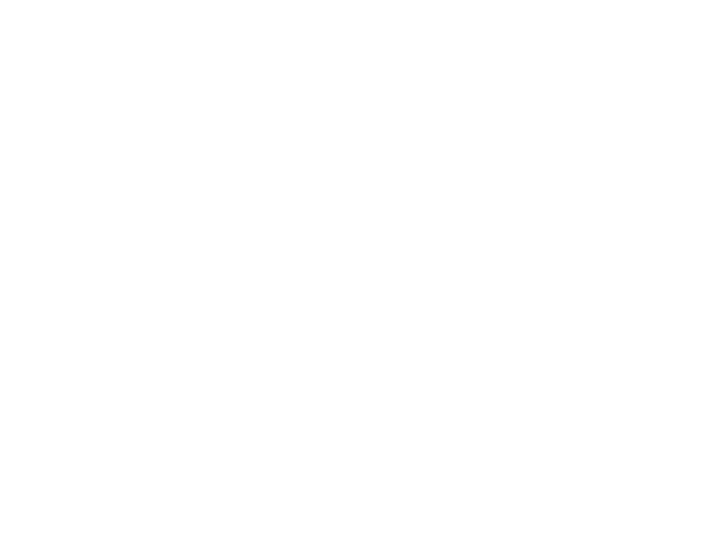
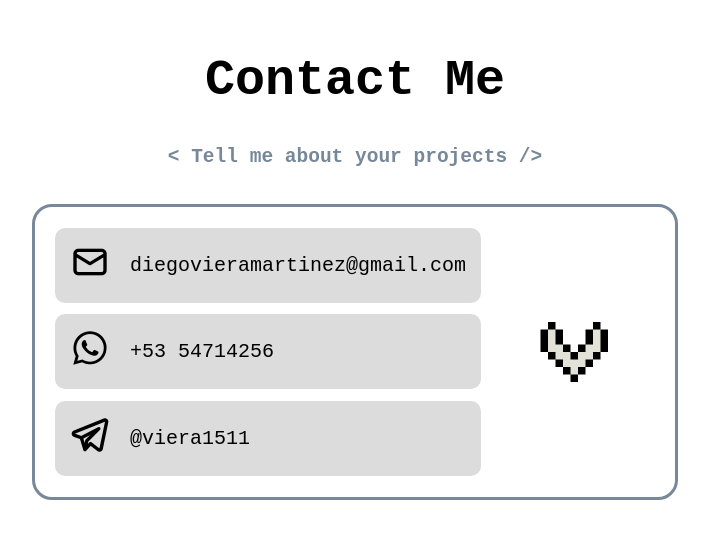
Before and after one commit to DiegoViera1511/my_personal_portfolio, a React (Vite) app: page /portfolio in a window 1280 px wide. Shown: the part 2524-3063 px from the top of the page, without its empty margins (285-994 px from the left). Before the commit the page ends 2400 px from the top, so only its background shows below. Built offline with nearby package versions, Linux system fonts and the light colour scheme.

Commit message:
contact card

```diff
--- a/src/App.jsx
+++ b/src/App.jsx
@@ -3,6 +3,7 @@
 import {About} from "./Components/About/About.jsx";
 import "./App.css"
 import {Skills} from "./Components/Skills/Skills.jsx";
+import {Contact} from "./Components/Contact/Contact.jsx";
 function App() {
   return (
       <>
@@ -12,6 +13,7 @@
               <Home />
               <About />
               <Skills />
+              <Contact />
               {/*
 
 
--- a/src/Components/About/About.jsx
+++ b/src/Components/About/About.jsx
@@ -11,12 +11,13 @@
             <Icon_Store />
 
             <p className="about_text">
-                My name is Diego Manuel Viera Martínez, a computer scientist graduated from the<br/>
-                University of Havana in Cuba. My native language is Spanish, but I also speak English.<br/>
-                Passionate about full stack web development, artificial intelligence, and game development,<br/>
-                I constantly seek to enhance my skills by learning new technologies. Working on data<br/>
-                structures helps improve my efficiency. Creativity is always a focus, and my dream is to<br/>
-                create something that improves everyone’s life.
+                Hello! My name is Diego Manuel Viera Martínez, and I am a Computer Science student passionate about software development and technology. My native language is Spanish, and I am always looking for new opportunities to learn and grow in the programming world.
+                <br/><br/>
+                I am a big fan of Apple and love to explore their technologies and ecosystems. I also have a strong interest in game development, where I can apply my creativity and technical skills. I enjoy participating in collaborative projects, where I can use my knowledge and acquire new skills. I am particularly interested in areas such as artificial intelligence, web development, and systems programming.
+                <br/><br/>
+                My hobbies include creating pixel art and going to the gym to stay healthy and fit. These activities help me stay creative and balanced. I am excited to contribute to open-source projects and collaborate with other technology enthusiasts.
+                <br/><br/>
+                If you have a project in mind or just want to chat about technology, feel free to reach out!
             </p>
 
             <a className="cv_link" href="src/assets/CV_Diego_Viera.pdf" download="CV_Diego_Viera.pdf">
--- a/src/Components/About/about.css
+++ b/src/Components/About/about.css
@@ -22,7 +22,10 @@
     display: flex;
     color: var(--secondary-font-color);
     font-size: large;
-    margin: 40px;
+    margin-top: 50px;
+    margin-bottom: 50px;
+    margin-right: 200px;
+    margin-left: 200px;
     justify-content: center;
 }
 .about_photo{
@@ -76,7 +79,7 @@
         display: flex;
         flex-wrap: wrap;
         color: var(--secondary-font-color);
-        font-size: small;
+        font-size: x-small;
         margin: 10px;
     }
 }
--- a/src/Components/Contact/Contact.jsx
+++ b/src/Components/Contact/Contact.jsx
@@ -0,0 +1,13 @@
+import "./contact.css"
+import {Contact_Card} from "./Contact_Card/Contact_Card.jsx";
+export function Contact(){
+    return (
+        <section id="contact" className="contact_section">
+            <h1 className="section_title">Contact Me</h1>
+
+            <h2 className="section_subtitle">&lt; Tell me about your projects /&gt;</h2>
+
+            <Contact_Card />
+        </section>
+    )
+}
--- /dev/null
+++ b/src/Components/Contact/Contact_Card/Contact_Card.jsx
@@ -0,0 +1,27 @@
+import "./contact_card.css"
+
+export function Contact_Card(){
+    return (
+        <div className="contact_card">
+            <div className="contact_social">
+                <span>
+                    <i className="uil uil-envelope-alt social_icon"></i>
+                    <a href="mailto:diegovieramartinez@gmail.com"> diegovieramartinez@gmail.com</a>
+                </span>
+                <span>
+                    <i className="uil uil-whatsapp social_icon"></i>
+                    <a href="https://wa.me/5354714256">+53 54714256</a>
+                </span>
+                <span>
+                    <i className="uil uil-telegram-alt social_icon"></i>
+                    <a href="t.me/viera1511">@viera1511</a>
+                </span>
+            </div>
+            <div className="card_logo">
+                <span>
+                    <img src="src/assets/Images/Viera_Logo.png" className="logo"/>
+                </span>
+            </div>
+        </div>
+    )
+}
--- /dev/null
+++ b/src/Components/Contact/Contact_Card/contact_card.css
@@ -0,0 +1,57 @@
+.contact_card{
+    display: grid;
+    grid-template-columns: 1fr 1fr;
+    height: 250px;
+    width: 600px;
+    gap: 20px;
+    border: lightslategrey 3px solid;
+    border-radius: 20px;
+    background-color: white;
+    padding: 20px;
+}
+.contact_social{
+    display: grid;
+    grid-template-rows: 1fr 1fr 1fr;
+    gap: 10px;
+    font-size: 20px;
+    align-items: center;
+    justify-content: left;
+}
+
+.contact_social span{
+    display: flex;
+    flex-direction: row;
+    padding: 15px;
+    border-radius: 10px;
+    background-color: rgba(79,79,79,0.2);
+    gap: 20px;
+    transition: background-color 0.5s ease;
+}
+.contact_social span:hover{
+    background-color: rgba(79,79,79,0.4);
+}
+.contact_social i{
+    font-size: 40px;
+}
+.contact_social a{
+    display: flex;
+    align-items: center;
+    justify-content: center;
+    text-decoration: none;
+    color: black;
+}
+.card_logo{
+    display: flex;
+    align-items: center;
+    justify-content: center;
+}
+.logo{
+    display: flex;
+    height: 120px;
+    width: 120px;
+}
+.card_logo span{
+    display: flex;
+    justify-content: center;
+    align-items: center;
+}
--- a/src/Components/Contact/contact.css
+++ b/src/Components/Contact/contact.css
@@ -0,0 +1,12 @@
+.contact_section{
+    width: 100%;
+    height: 100%;
+    display: flex;
+    flex-direction: column;
+    align-items: center;
+    justify-content: center;
+    gap: 20px;
+}
+.section_title{
+    margin: 0;
+}
--- a/src/Components/Skills_Mosaic/Skills_Mosaic.jsx
+++ b/src/Components/Skills_Mosaic/Skills_Mosaic.jsx
@@ -55,7 +55,8 @@
     }, [])
     return (
         <div className="skills_mosaic_container">
-            <div className="skill_text">
+
+                 <div className="skill_text">
                 <p className="text_html">
                     HTML (HyperText Markup Language) is the standard language for creating web pages. Defines the
                     structure and content, using tags.
@@ -81,6 +82,8 @@
                     used for system and application development.
                 </p>
             </div>
+
+
 
             <div className="icons_mosaic">
                 <span>
--- a/src/Components/Skills_Mosaic/skills_mosaic.css
+++ b/src/Components/Skills_Mosaic/skills_mosaic.css
@@ -41,6 +41,7 @@
 
 .skill_text{
     display: flex;
+    flex-direction: row;
     height: auto;
     width: auto;
     align-items: center;
@@ -59,6 +60,12 @@
     font-size: 20px;
     opacity: 0;
     transition: opacity 0.5s ease;
+    cursor: default;
+}
+
+.content{
+    display: grid;
+    grid-template-rows: 1fr 1fr 1fr;
 }
 
 @media (max-width: 875px){
```
Also changed, not shown: src/assets/Images/IMG_5030.jpg (added).
